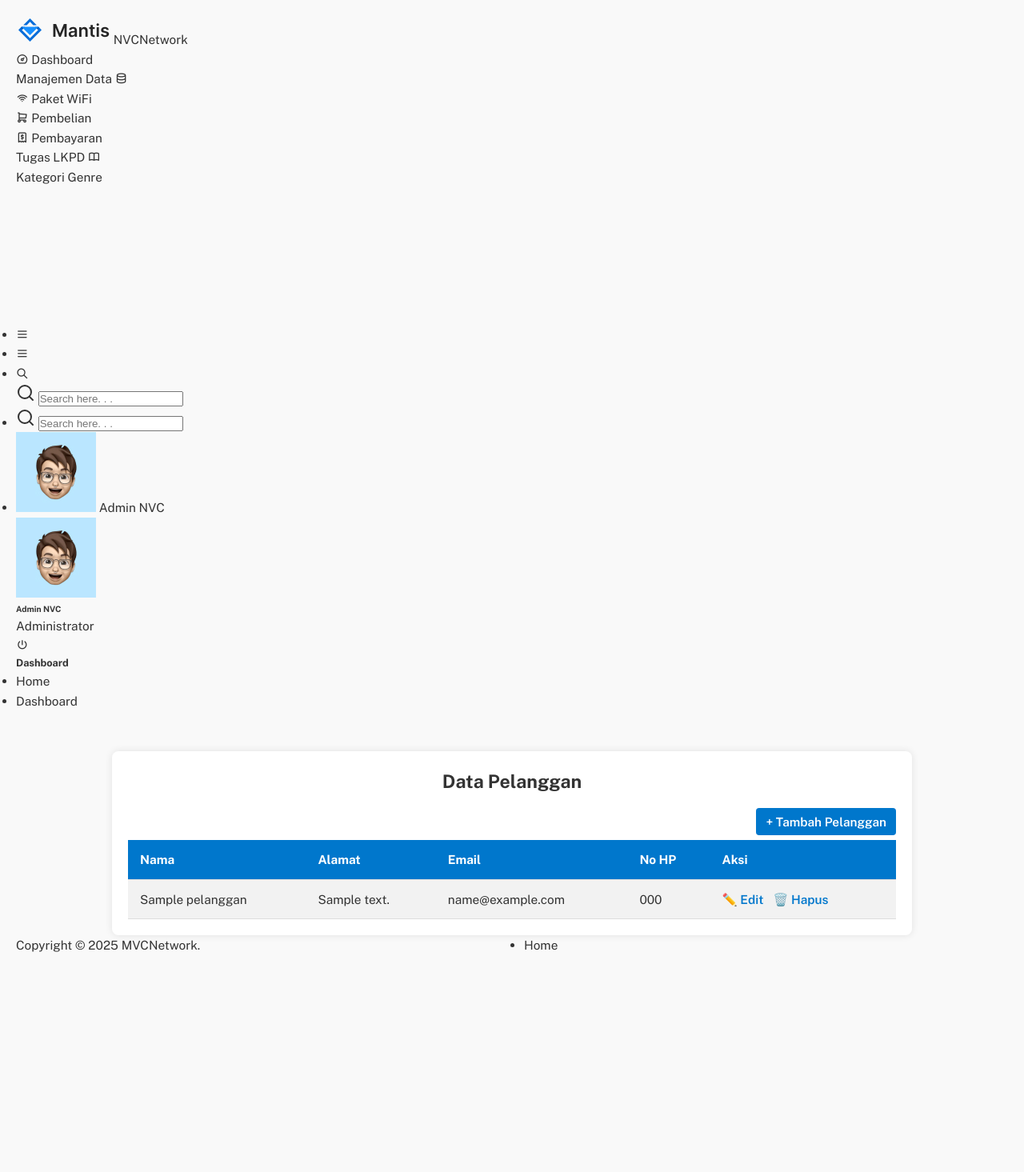
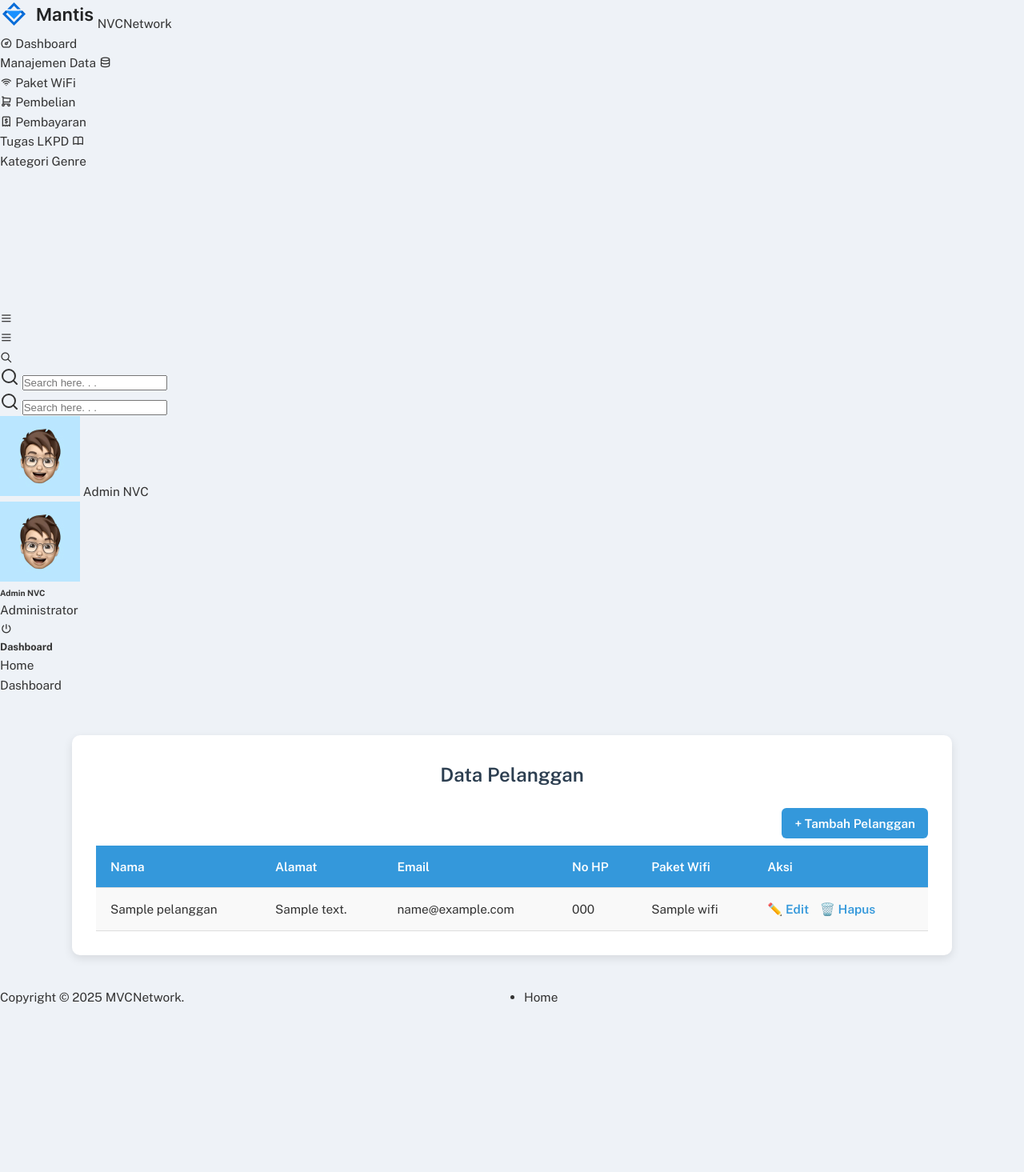
Before and after one commit to TheoAchmad/nvcnetphp, a PHP site: page /pages/admin/index.php in a window 1280 px wide. Shown: the whole page at 80% size. Before the commit the page ends 1190 px from the top, so only its background shows below. Run offline with PHP 8.4, Linux system fonts and the light colour scheme; tables that the repository leaves empty or names only in its code hold one stand-in row (values such as "Sample post").

Commit message:
update news

```diff
--- a/pages/admin/admin-page/dashboard.php
+++ b/pages/admin/admin-page/dashboard.php
@@ -1,7 +1,14 @@
 <?php
 include_once __DIR__ . '/../../../assets/config/koneksi.php';
 
-$sql = "SELECT id_pelanggan, nama, alamat, email, no_hp FROM pelanggan LIMIT 100";
+$sql = "
+  SELECT
+    p.id_pelanggan, p.nama, p.alamat, p.email, p.no_hp,
+    pw.nama_paket
+  FROM pelanggan p
+  LEFT JOIN paket_wifi pw ON p.id_paket = pw.id_paket
+  LIMIT 100
+";
 $result = $conn->query($sql);
 ?>
 
@@ -16,41 +23,44 @@ $result = $conn->query($sql);
     body {
       font-family: 'Montserrat', sans-serif;
       margin: 0;
-      padding: 20px;
-      background-color: #f9f9f9;
+      padding: 0;
+      background-color: #eef2f7;
+    }
+
+    .table-container {
+      max-width: 1100px;
+      margin: 40px auto;
+      background: #fff;
+      padding: 30px;
+      box-shadow: 0 4px 12px rgba(0,0,0,0.1);
+      border-radius: 10px;
     }
 
     h2 {
       text-align: center;
-      margin-bottom: 20px;
-      color: #333;
-    }
-
-    .table-container {
-      max-width: 1000px;
-      margin: auto;
-      background: #fff;
-      padding: 20px;
-      box-shadow: 0 0 10px rgba(0,0,0,0.1);
-      border-radius: 8px;
+      margin-bottom: 30px;
+      color: #2c3e50;
+      font-weight: 600;
+      font-size: 24px;
     }
 
     .actions {
       text-align: right;
-      margin-bottom: 10px;
+      margin-bottom: 15px;
     }
 
     .actions a {
-      background-color: #0077cc;
+      background-color: #3498db;
       color: white;
-      padding: 8px 12px;
+      padding: 10px 16px;
       text-decoration: none;
-      border-radius: 4px;
+      border-radius: 6px;
       font-weight: 600;
+      transition: background-color 0.3s ease;
     }
 
     .actions a:hover {
-      background-color: #005fa3;
+      background-color: #2980b9;
     }
 
     table {
@@ -59,34 +69,54 @@ $result = $conn->query($sql);
       margin-top: 10px;
     }
 
+    td {
+      padding: 14px 18px;
+      text-align: left;
+      border-bottom: 1px solid #ddd;
+      white-space: nowrap;
+      overflow: hidden;
+      text-overflow: ellipsis;
+      max-width: 180px;
+}
+
     th, td {
-      padding: 12px 15px;
+      padding: 14px 18px;
       text-align: left;
       border-bottom: 1px solid #ddd;
     }
 
     th {
-      background-color: #0077cc;
+      background-color: #3498db;
       color: white;
+      font-weight: 600;
     }
 
     tr:nth-child(even) {
-      background-color: #f2f2f2;
+      background-color: #f9f9f9;
     }
 
     tr:hover {
-      background-color: #e6f7ff;
+      background-color: #ecf6fc;
     }
 
     .crud-link {
       text-decoration: none;
-      margin-right: 8px;
-      color: #0077cc;
+      margin-right: 10px;
+      color: #3498db;
       font-weight: 600;
+      transition: color 0.2s ease;
     }
 
     .crud-link:hover {
+      color: #21618c;
       text-decoration: underline;
+    }
+
+    .no-data {
+      text-align: center;
+      padding: 20px;
+      color: #888;
+      font-style: italic;
     }
   </style>
 </head>
@@ -105,15 +135,17 @@ $result = $conn->query($sql);
         <th>Alamat</th>
         <th>Email</th>
         <th>No HP</th>
+        <th>Paket Wifi</th>
         <th>Aksi</th>
       </tr>
       <?php if ($result->num_rows > 0): ?>
         <?php while ($row = $result->fetch_assoc()): ?>
           <tr>
-            <td><?= htmlspecialchars($row['nama']) ?></td>
-            <td><?= htmlspecialchars($row['alamat']) ?></td>
-            <td><?= htmlspecialchars($row['email']) ?></td>
-            <td><?= htmlspecialchars($row['no_hp']) ?></td>
+            <td title="<?= htmlspecialchars($row['nama']) ?>"><?= htmlspecialchars($row['nama']) ?></td>
+            <td title="<?= htmlspecialchars($row['alamat']) ?>"><?= htmlspecialchars($row['alamat']) ?></td>
+            <td title="<?= htmlspecialchars($row['email']) ?>"><?= htmlspecialchars($row['email']) ?></td>
+            <td title="<?= htmlspecialchars($row['no_hp']) ?>"><?= htmlspecialchars($row['no_hp']) ?></td>
+            <td title="<?= htmlspecialchars($row['nama_paket']) ?>"><?= $row['nama_paket'] ? htmlspecialchars($row['nama_paket']) : '-' ?></td>
             <td>
               <a class="crud-link" href="/projeknvcnet/pages/admin/admin-page/form-pelanggan.php?id=<?= $row['id_pelanggan'] ?>">✏️ Edit</a>
               <a class="crud-link" href="/projeknvcnet/pages/admin/admin-page/hapus-pelanggan.php?id=<?= $row['id_pelanggan'] ?>" onclick="return confirm('Yakin ingin menghapus data ini?')">🗑️ Hapus</a>
@@ -121,7 +153,7 @@ $result = $conn->query($sql);
           </tr>
         <?php endwhile; ?>
       <?php else: ?>
-        <tr><td colspan="5">Tidak ada data ditemukan.</td></tr>
+        <tr><td colspan="6">Tidak ada data ditemukan.</td></tr>
       <?php endif; ?>
     </table>
   </div>
```
Also changed, not shown: pages/admin/admin-page/form-pelanggan.php (+25 -5 lines), pages/admin/admin-page/proses-pelanggan.php (+5 -5 lines), pages/contact.php (+23 -19 lines).
